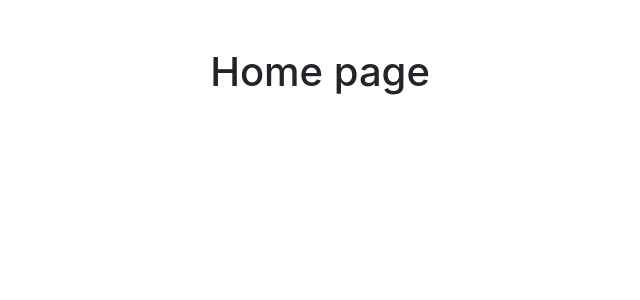
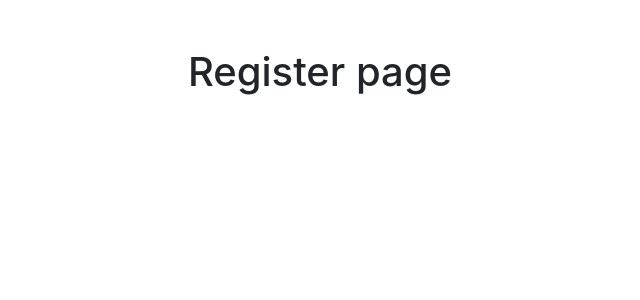
Before and after one commit to mr-uyghur/MarketPlace_App_MERN, a React (Create React App) app in the folder client/: page /register in a window 1280 px wide. Shown: the top 300 px of the page, without its empty margins (320-960 px from the left). Built offline with nearby package versions, Linux system fonts and the light colour scheme.

Commit message:
added front add components with router dependecy

```diff
--- a/client/package.json
+++ b/client/package.json
@@ -8,6 +8,7 @@
     "@testing-library/user-event": "^12.8.3",
     "react": "^17.0.2",
     "react-dom": "^17.0.2",
+    "react-router-dom": "^5.2.0",
     "react-scripts": "4.0.3",
     "web-vitals": "^1.1.1"
   },
--- a/client/src/App.js
+++ b/client/src/App.js
@@ -1,5 +1,7 @@
 //import componenets//pages inside my App
 //based on the path show each componenets/page using react-router
+import {BrowserRouter, Switch, Route} from 'react-router-dom'
+
 import Home from './booking/Home'
 import Login from './auth/Login'
 import Register from './auth/Register'
@@ -7,9 +9,16 @@ import Register from './auth/Register'
 
 function App() {
   return (
-    <div className="App">
-      <Home />
-    </div>
+    //wrap my componenets inside BrowserRouter
+    <BrowserRouter>
+
+      <Switch>
+        <Route exact path = "/" component={Home}/>
+        <Route exact path = "/login" component={Login}/>
+        <Route exact path = "/register" component={Register}/>
+      </Switch>
+
+    </BrowserRouter>
   );
 }
 
```
Also changed, not shown: 1 other file (tests, documents, lock files or other folders).
